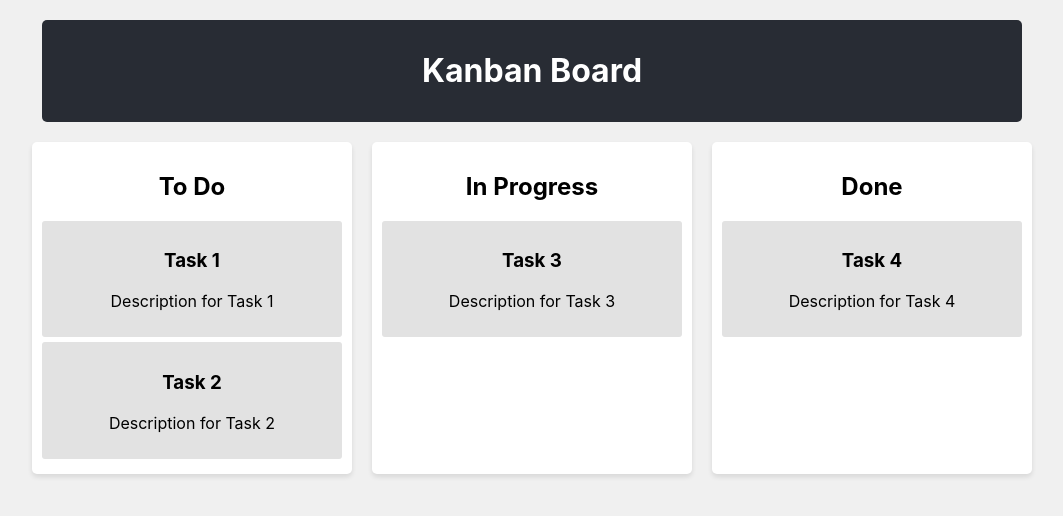
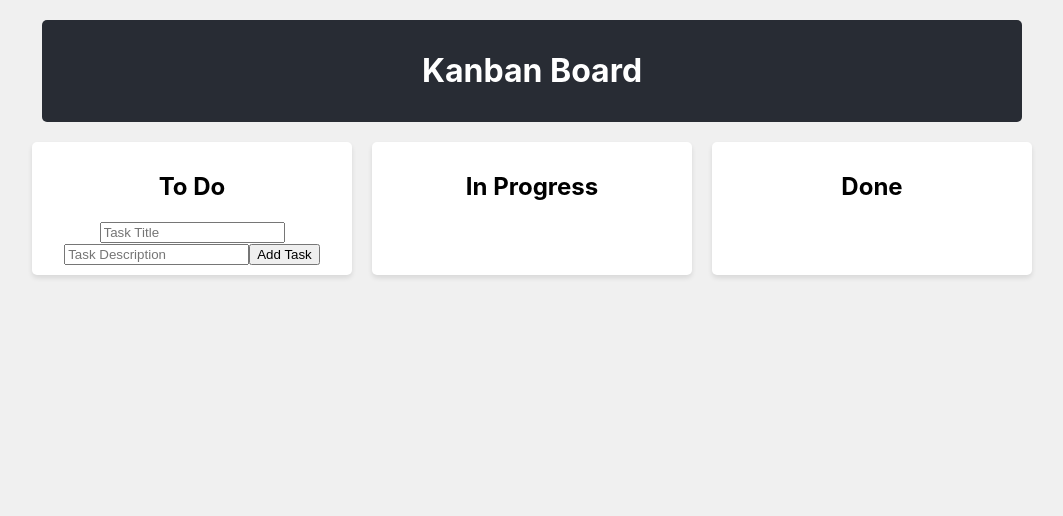
Before and after one commit to vquijano12/my-kanban-board, a React (Create React App) app in the folder kanban-board/: page / in a window 1280 px wide. Shown: the top 516 px of the page, without its empty margins (108-1171 px from the left). Built offline with nearby package versions, Linux system fonts and the light colour scheme.

Commit message:
feat: add task creation through user input and drag and drop functionality refactor: clean up and improve task management logic

```diff
--- a/kanban-board/src/components/Column.js
+++ b/kanban-board/src/components/Column.js
@@ -1,15 +1,63 @@
-import React from 'react';
+import React, { useState } from 'react';
 import Task from './Task';
+import { useDrop } from 'react-dnd';
 
-function Column({ title, tasks }) {
+function Column({ title, tasks, addTask, deleteTask, moveTask }) {
+  const [newTaskTitle, setNewTaskTitle] = useState('');
+  const [newTaskDescription, setNewTaskDescription] = useState('');
+
+  const handleAddTask = () => {
+    const newTask = {
+      id: Date.now(),
+      title: newTaskTitle,
+      description: newTaskDescription
+    };
+    addTask(newTask);
+    setNewTaskTitle('');
+    setNewTaskDescription('');
+  };
+
+  const columnKey = {
+    "To Do": "todo",
+    "In Progress": "inProgress",
+    "Done": "done"
+  }[title];
+
+  const [, drop] = useDrop({
+    accept: 'TASK',
+    drop: (item) => moveTask(item.id, item.column, columnKey)
+  });
+
   return (
-    <div className="Column">
+    <div className="Column" ref={drop}>
       <h2>{title}</h2>
       <div className="task-list">
-        {tasks.map((task, index) => (
-          <Task key={index} title={task.title} description={task.description} />
+        {tasks.map(task => (
+          <Task
+            key={task.id}
+            task={task}
+            deleteTask={() => deleteTask(columnKey, task.id)}
+            column={title}
+          />
         ))}
       </div>
+      {title === "To Do" && (
+        <>
+          <input
+            type="text"
+            placeholder="Task Title"
+            value={newTaskTitle}
+            onChange={e => setNewTaskTitle(e.target.value)}
+          />
+          <input
+            type="text"
+            placeholder="Task Description"
+            value={newTaskDescription}
+            onChange={e => setNewTaskDescription(e.target.value)}
+          />
+          <button onClick={handleAddTask}>Add Task</button>
+        </>
+      )}
     </div>
   );
 }
--- a/kanban-board/src/components/KanbanBoard.js
+++ b/kanban-board/src/components/KanbanBoard.js
@@ -1,26 +1,76 @@
 import React, { useState } from 'react';
 import Column from './Column';
+import { DndProvider } from 'react-dnd';
+import { HTML5Backend } from 'react-dnd-html5-backend';
 
 function KanbanBoard() {
   const [tasks, setTasks] = useState({
-    todo: [
-      { id: 1, title: 'Task 1', description: 'Description for Task 1' },
-      { id: 2, title: 'Task 2', description: 'Description for Task 2' },
-    ],
-    inProgress: [
-      { id: 3, title: 'Task 3', description: 'Description for Task 3' },
-    ],
-    done: [
-      { id: 4, title: 'Task 4', description: 'Description for Task 4' },
-    ],
+    todo: [],
+    inProgress: [],
+    done: [],
   });
 
+  const addTask = (task) => {
+    setTasks(prevTasks => ({
+      ...prevTasks,
+      todo: [...prevTasks.todo, task]
+    }));
+  };
+
+  const deleteTask = (column, taskId) => {
+    setTasks(prevTasks => {
+      if (!prevTasks[column]) {
+        console.error(`Column ${column} does not exist`);
+        return prevTasks;
+      }
+      return {
+        ...prevTasks,
+        [column]: prevTasks[column].filter(task => task.id !== taskId)
+      };
+    });
+  };
+
+  const moveTask = (taskId, sourceColumn, targetColumn) => {
+    setTasks(prevTasks => {
+      // Check if source and target columns are the same
+      if (sourceColumn === targetColumn) {
+        console.warn(`Task ${taskId} is already in column ${targetColumn}`);
+        return prevTasks; // No changes to state
+      }
+
+      if (!prevTasks[sourceColumn] || !prevTasks[targetColumn]) {
+        console.error(`One of the columns ${sourceColumn} or ${targetColumn} does not exist`);
+        return prevTasks;
+      }
+
+      // Find the task to move
+      const taskToMove = prevTasks[sourceColumn].find(task => task.id === taskId);
+      if (!taskToMove) {
+        console.error(`Task ${taskId} not found in column ${sourceColumn}`);
+        return prevTasks;
+      }
+
+      // Perform the move
+      const sourceTasks = prevTasks[sourceColumn].filter(task => task.id !== taskId);
+      const targetTasks = [...prevTasks[targetColumn], taskToMove];
+
+      return {
+        ...prevTasks,
+        [sourceColumn]: sourceTasks,
+        [targetColumn]: targetTasks
+      };
+    });
+  };
+
+
   return (
-    <div className="KanbanBoard">
-      <Column title="To Do" tasks={tasks.todo} />
-      <Column title="In Progress" tasks={tasks.inProgress} />
-      <Column title="Done" tasks={tasks.done} />
-    </div>
+    <DndProvider backend={HTML5Backend}>
+      <div className="KanbanBoard">
+        <Column title="To Do" tasks={tasks.todo} addTask={addTask} deleteTask={deleteTask} moveTask={moveTask} />
+        <Column title="In Progress" tasks={tasks.inProgress} deleteTask={deleteTask} moveTask={moveTask} />
+        <Column title="Done" tasks={tasks.done} deleteTask={deleteTask} moveTask={moveTask} />
+      </div>
+    </DndProvider>
   );
 }
 
--- a/kanban-board/src/components/Task.js
+++ b/kanban-board/src/components/Task.js
@@ -1,10 +1,26 @@
 import React from 'react';
+import { useDrag } from 'react-dnd';
 
-function Task({ title, description }) {
+function Task({ task, deleteTask, column }) {
+  const columnKey = {
+    "To Do": "todo",
+    "In Progress": "inProgress",
+    "Done": "done"
+  }[column];
+
+  const [{ isDragging }, drag] = useDrag({
+    type: 'TASK',
+    item: { id: task.id, column: columnKey },
+    collect: (monitor) => ({
+      isDragging: monitor.isDragging()
+    })
+  });
+
   return (
-    <div className="Task">
-      <h3>{title}</h3>
-      <p>{description}</p>
+    <div ref={drag} className="Task" style={{ opacity: isDragging ? 0.5 : 1 }}>
+      <h3>{task.title}</h3>
+      <p>{task.description}</p>
+      <button onClick={deleteTask}>Delete</button>
     </div>
   );
 }
```
